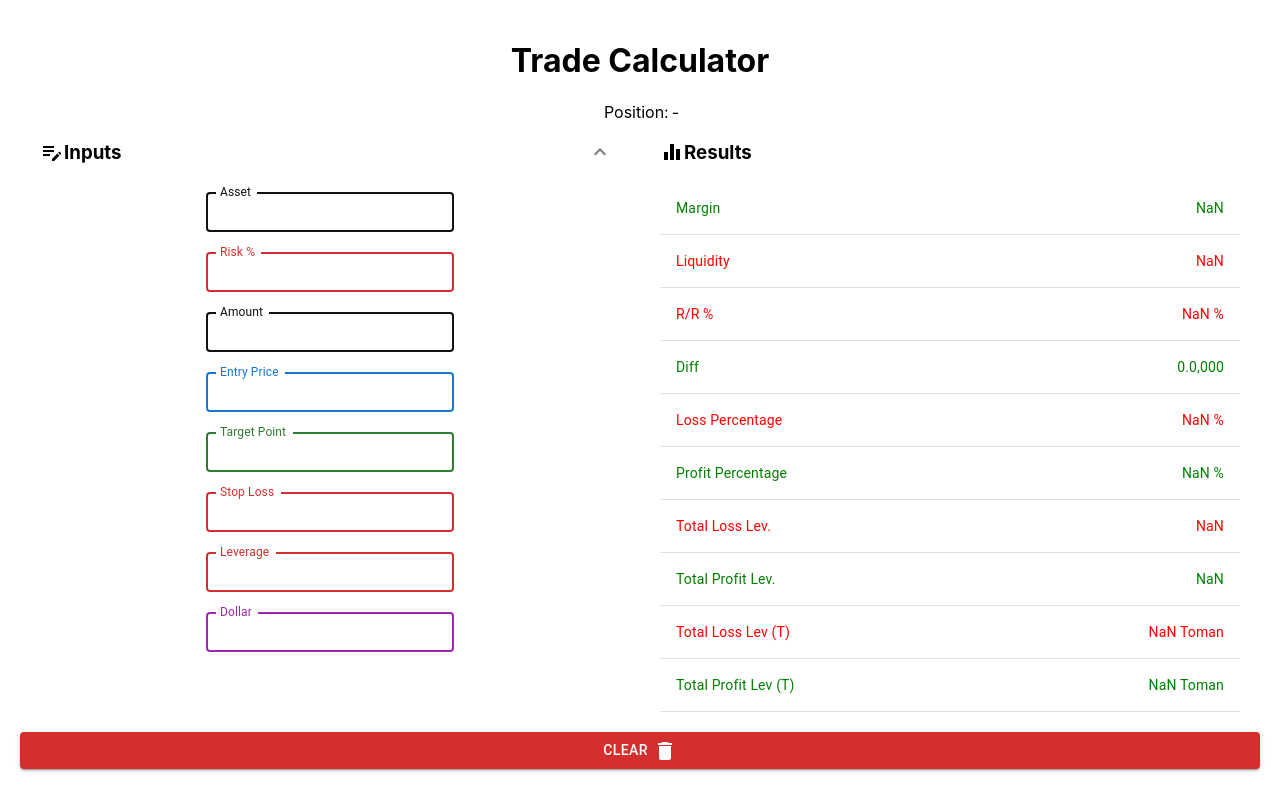
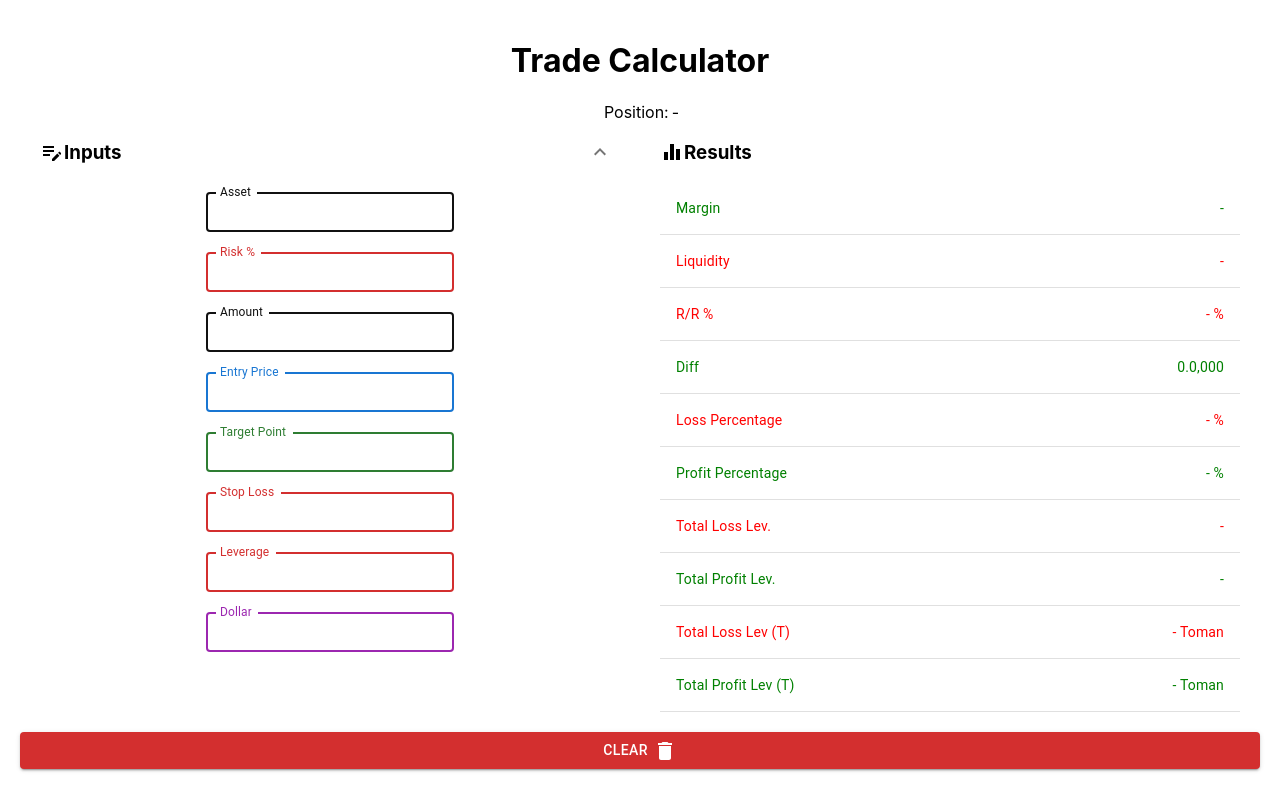
Before and after one commit to saeid4042/trading-calculator, a React (Create React App) app: page / in a window 1280 px wide. Built offline with nearby package versions, Linux system fonts and the light colour scheme.

Commit message:
fix NaNs

```diff
--- a/src/components/Results.tsx
+++ b/src/components/Results.tsx
@@ -24,11 +24,13 @@ function Results({ formData }) {
                   sx={{ color: metric.color }}
                   key={formData}
                 >
-                  {separateEvery3digit(
-                    metric.isInteger
-                      ? Math.round(metric.value(formData))
-                      : Math.abs(metric.value(formData)).toFixed(metric.floatingPosition || 4) || '-'
-                  )} {metric.postFix || ''}
+                  {!isNaN(metric.value(formData))
+                  ? separateEvery3digit(
+                      metric.isInteger
+                        ? Math.round(metric.value(formData)) || '-'
+                        : Math.abs(metric.value(formData))?.toFixed(metric.floatingPosition || 4) || '-'
+                    )
+                  : '-'} {metric.postFix || ''}
                   </TableCell>
               </TableRow>
             ))}
```
